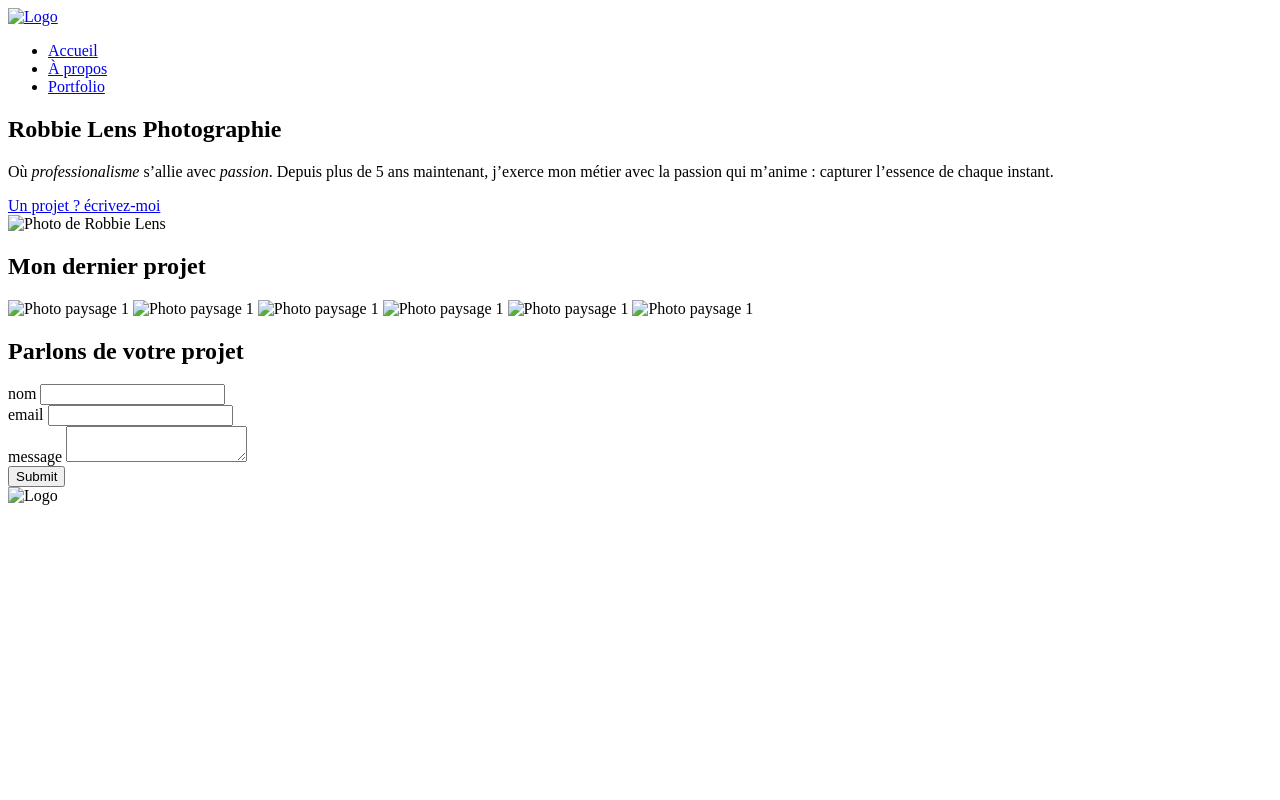
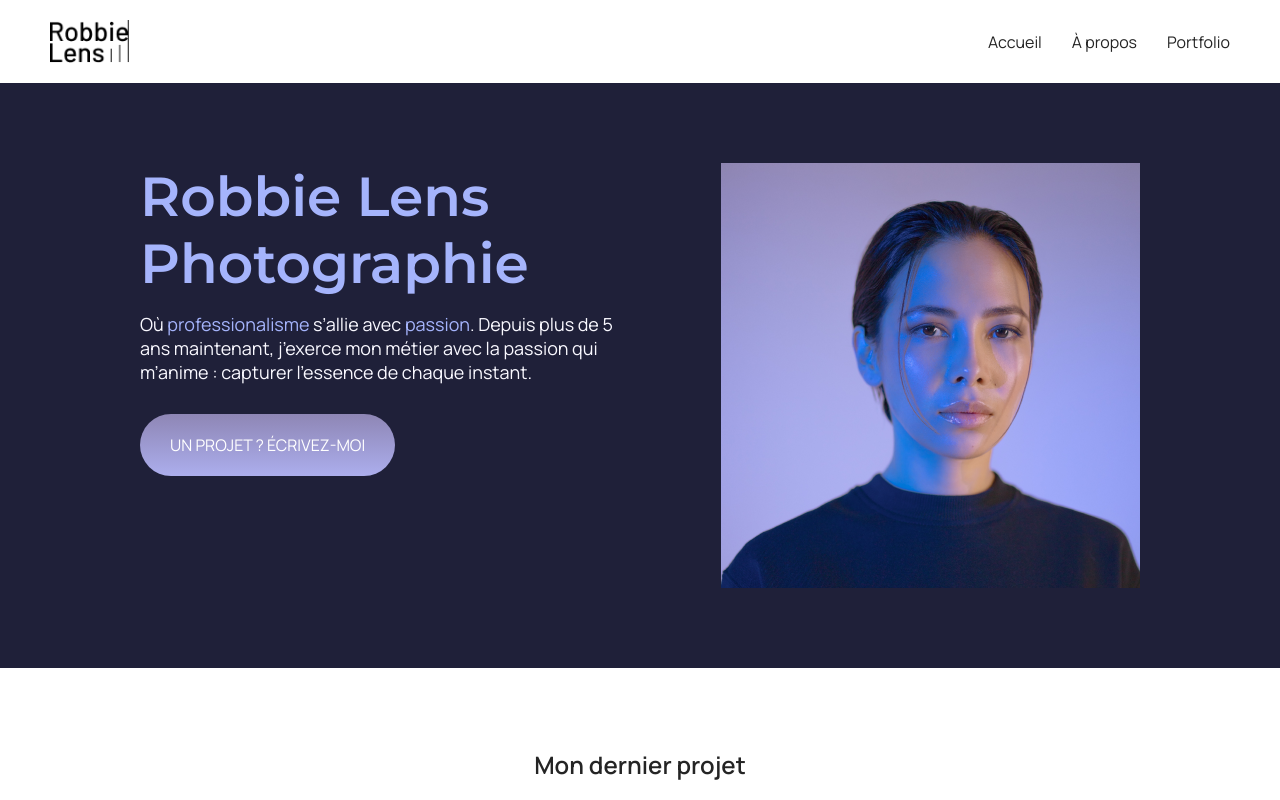
Before and after one commit to Sullivan-STRAZEL/Exercice-OC_Robbie-Lens, a plain HTML site: page index.html in a window 1280 px wide. Shown: the top 800 px of the page. Drawn offline with Linux system fonts and the light colour scheme; the site is published under a folder, as on GitHub Pages, so addresses that start at the root find nothing.

Commit message:
Suppression de '/' devant les URL relatives

```diff
--- a/index.html
+++ b/index.html
@@ -3,33 +3,34 @@
 
   <head>
     <meta charset="utf-8" />
+    <meta http-equiv="X-UA-Compatible" content="IE=edge" />
     <meta name="viewport" content="width=device-width, initial-scale=1" />
 
     <title>Accueil – Robbie Lens Photographie</title>
 
-    <link href="/css/styles.css" rel="stylesheet">
-    <link href="/css/variables.css" rel="stylesheet">
+    <link href="css/styles.css" type="text/css" rel="stylesheet">
+    <link href="css/variables.css" type="text/css" rel="stylesheet">
 
     <!-- CSS Homepage -->
-    <link href="/css/pages/Homepage/header.css" rel="stylesheet">
-    <link href="/css/pages/Homepage/hero.css" rel="stylesheet">
-    <link href="/css/pages/Homepage/galery.css" rel="stylesheet">
-    <link href="/css/pages/Homepage/contact.css" rel="stylesheet">
-    <link href="/css/pages/Homepage/footer.css" rel="stylesheet">
+    <link href="css/pages/Homepage/header.css" type="text/css" rel="stylesheet">
+    <link href="css/pages/Homepage/hero.css" type="text/css" rel="stylesheet">
+    <link href="css/pages/Homepage/galery.css" type="text/css" rel="stylesheet">
+    <link href="css/pages/Homepage/contact.css" type="text/css" rel="stylesheet">
+    <link href="css/pages/Homepage/footer.css" type="text/css" rel="stylesheet">
   </head>
 
   <body>
     <header>
       <div class="banner">
         <a href="/" class="logo">
-          <img src="/images/logo.png" alt="Logo">
+          <img src="images/logo.png" alt="Logo">
         </a>
 
         <nav>
           <ul>
             <li><a href="/">Accueil</a></li>
-            <li><a href="/about">À propos</a></li>
-            <li><a href="/portfolio">Portfolio</a></li>
+            <li><a href="about">À propos</a></li>
+            <li><a href="portfolio">Portfolio</a></li>
           </ul>
         </nav>
       </div>
@@ -47,19 +48,19 @@
 
             <a href="#" class="cta">Un projet ? écrivez-moi</a>
           </div>
-            <img src="/images/robbie-lens.png" alt="Photo de Robbie Lens">
+            <img src="images/robbie-lens.png" alt="Photo de Robbie Lens">
         </div>
       </section>
 
       <section class="galery">
         <h2>Mon dernier projet</h2>
         <div>
-          <img src="/images/galery-1/photo-01.jpg" alt="Photo paysage 1">
-          <img src="/images/galery-1/photo-02.jpg" alt="Photo paysage 1">
-          <img src="/images/galery-1/photo-03.jpg" alt="Photo paysage 1">
-          <img src="/images/galery-1/photo-04.jpg" alt="Photo paysage 1">
-          <img src="/images/galery-1/photo-05.jpg" alt="Photo paysage 1">
-          <img src="/images/galery-1/photo-06.jpg" alt="Photo paysage 1">
+          <img src="images/galery-1/photo-01.jpg" alt="Photo paysage 1">
+          <img src="images/galery-1/photo-02.jpg" alt="Photo paysage 1">
+          <img src="images/galery-1/photo-03.jpg" alt="Photo paysage 1">
+          <img src="images/galery-1/photo-04.jpg" alt="Photo paysage 1">
+          <img src="images/galery-1/photo-05.jpg" alt="Photo paysage 1">
+          <img src="images/galery-1/photo-06.jpg" alt="Photo paysage 1">
         </div>
       </section>
 
@@ -87,11 +88,11 @@
 
       <footer>
         <a class="logo">
-          <img src="/images/logo.png" alt="Logo">
+          <img src="images/logo.png" alt="Logo">
         </a>
         <div>
-          <img src="/images/twitter.png" alt="">
-          <img src="/images/instagram.png" alt="">
+          <img src="images/twitter.png" alt="">
+          <img src="images/instagram.png" alt="">
         </div>
       </footer>
 
```
